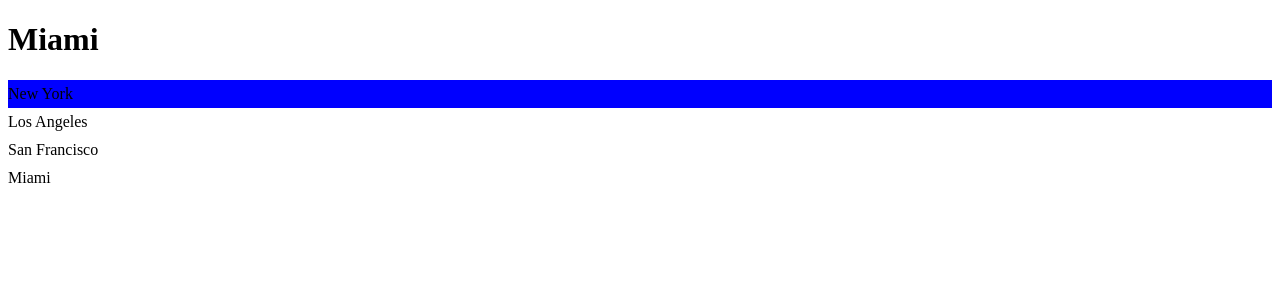
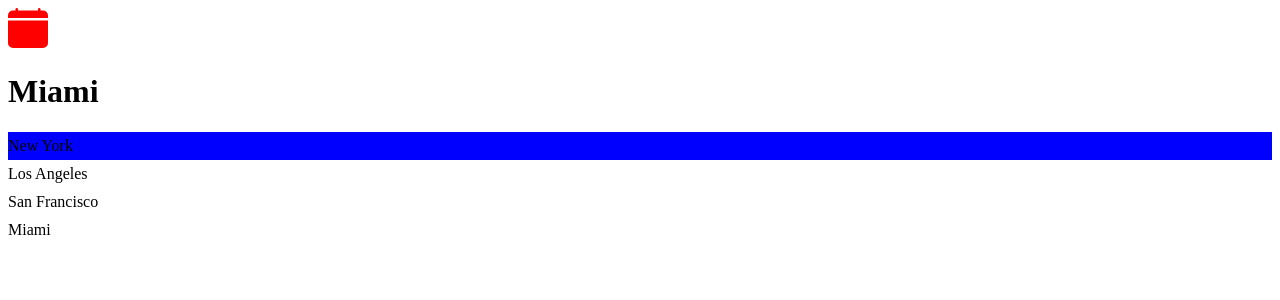
Before and after one commit to pekkamakkonen/react-18-for-beginners, a React (Vite) app in the folder react-app/: page / in a window 1280 px wide. Shown: the top 300 px of the page. Built offline with nearby package versions, Linux system fonts and the light colour scheme.

Commit message:
Adding Icons

```diff
--- a/package.json
+++ b/package.json
@@ -1,6 +1,7 @@
 {
   "dependencies": {
     "@types/styled-components": "^5.1.34",
+    "react-icons": "^5.0.1",
     "styled-components": "^6.1.8"
   }
 }
--- a/react-app/src/App.tsx
+++ b/react-app/src/App.tsx
@@ -1,11 +1,13 @@
 import ListGroup from './components/ListGroup';
 import './App.css';
+import { BsFillCalendarFill } from 'react-icons/bs';
 
 function App() {
   const items = ['New York', 'Los Angeles', 'San Francisco', 'Miami'];
 
   return (
     <div>
+      <BsFillCalendarFill color="red" size="40" />
       <ListGroup heading="Miami" items={items} onSelectItem={() => {}} />
     </div>
   );
```
Also changed, not shown: 2 other files (tests, documents, lock files or other folders).
